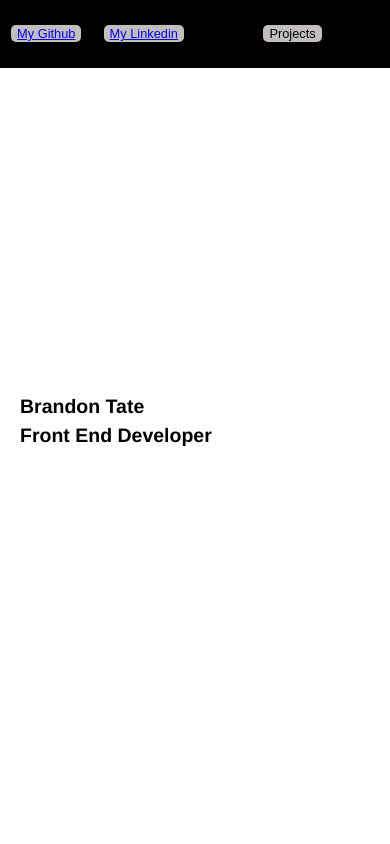
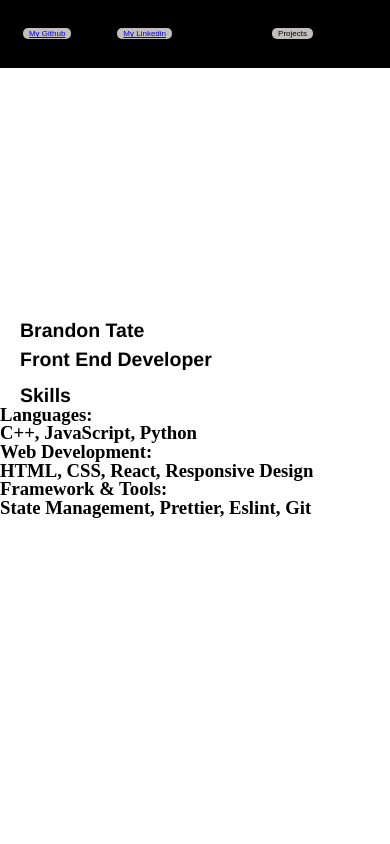
Before and after one commit to TatesWorkAcc/portfolio-site, a React (Vite) app: page / in a window 390 px wide. Shown: the top 844 px of the page. Built offline with nearby package versions, Linux system fonts and the light colour scheme.

Commit message:
adding skills

```diff
--- a/src/Name.jsx
+++ b/src/Name.jsx
@@ -2,10 +2,21 @@
 function Name(){
 
     return(
-        <div className="name-container">
-            <h1 className="intro name-text font-text">Brandon Tate</h1>
-            <h2 className="intro profession-text font-text">Front End Developer</h2>
-        </div>
+        <>
+            <div className="name-container">
+                <h1 className="intro name-text font-text">Brandon Tate</h1>
+                <h2 className="intro profession-text font-text">Front End Developer</h2>
+                <div className="skill-container">
+                    <h3 className="intro skills-text font-text">Skills</h3>
+                    <div className="skill-grid">
+                    <h3>Languages:</h3> <h3>C++, JavaScript, Python</h3>
+                    <h3>Web Development:</h3> <h3>HTML, CSS, React, Responsive Design</h3>
+                    <h3>Framework & Tools:</h3> <h3>State Management, Prettier, Eslint, Git</h3>
+                    </div>
+                </div>
+            </div>
+
+        </>
     )
 
 }
--- a/src/index.css
+++ b/src/index.css
@@ -27,7 +27,7 @@ html, body {
   text-decoration: none;
 }
 .header-button{
-  font-size: clamp(.8rem, 2vw, 1rem);
+  font-size: clamp(.5rem, 2vw, 1rem);
   background-color: rgb(194, 190, 190);
   border: none;
   border-radius: 5px;
@@ -49,10 +49,13 @@ html, body {
 }
 .intro{
   padding-left: 20px;
-  font-size: clamp(1rem, 5vw, 5rem);
+  font-size: clamp(1rem, 5vw, 6rem);
 }
 .font-text{
   font-family: 'Franklin Gothic Medium', 'Arial Narrow', Arial, sans-serif;
+}
+.skills-text{
+  font-size: clamp(1rem, 5vw, 2rem);
 }
 /* body */
 .body-container{
```
